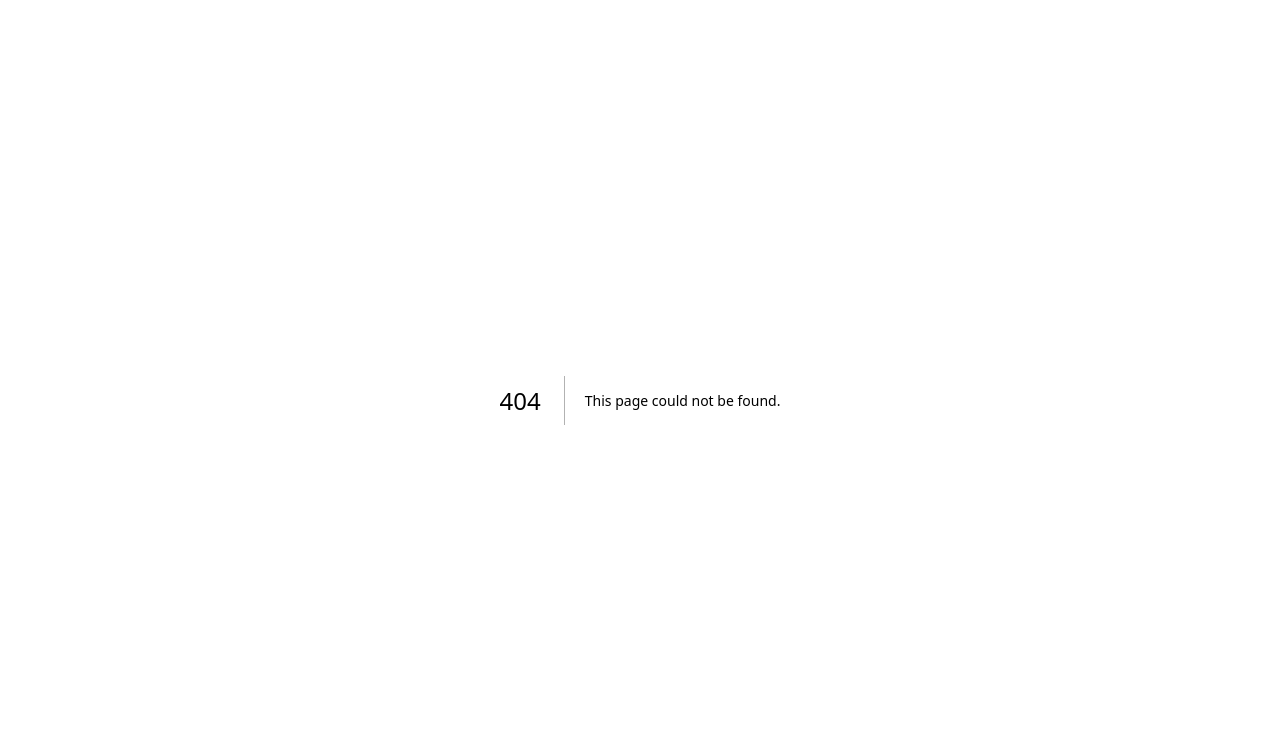
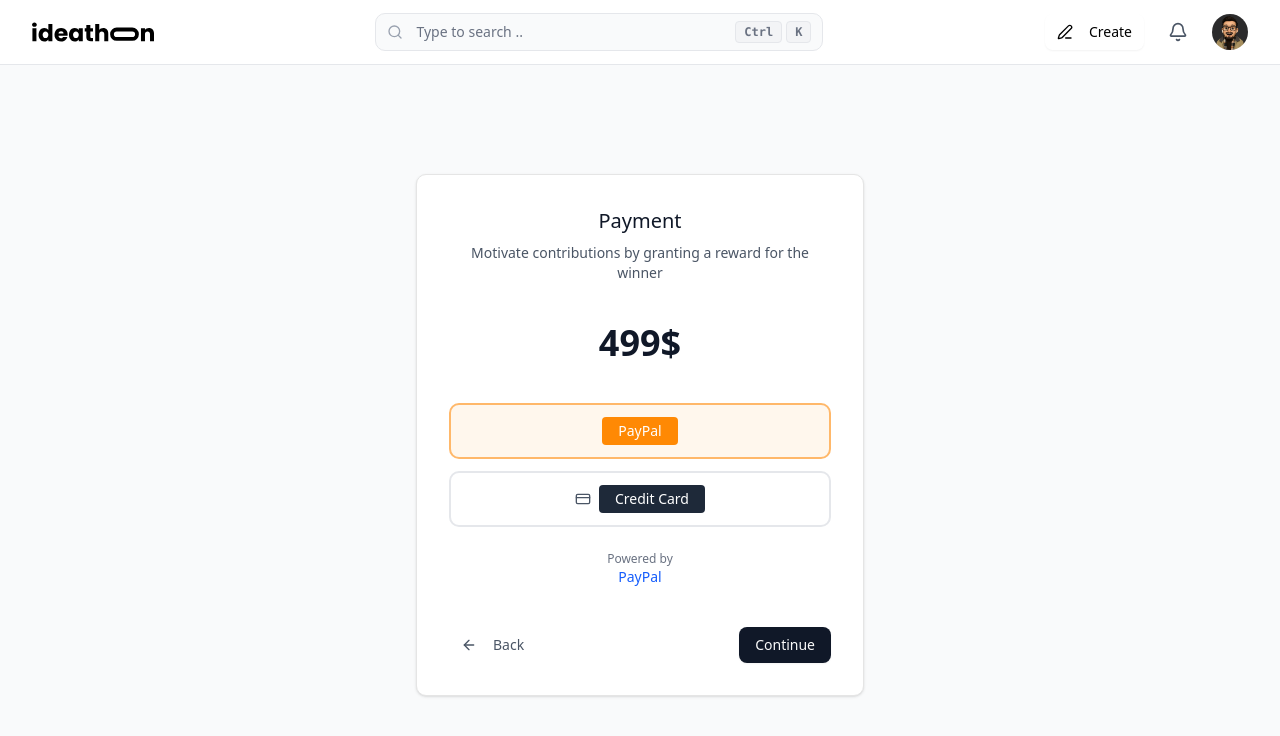
Before and after one commit to aminehabchi/IdeaThon, a Next.js app in the folder frontend/: page /create/publish in a window 1280 px wide. Before the commit this address had no page. Shown: the top 736 px of the page. Built offline with nearby package versions, Linux system fonts and the light colour scheme.

Commit message:
adding the payment

```diff
--- /dev/null
+++ b/frontend/app/(dashboard)/create/publish/page.jsx
@@ -0,0 +1,13 @@
+import React from 'react'
+import PaymentPage from '@/components/payment'
+import { DashboardNavbar } from '@/components/dashboardNavbar'
+const page = () => {
+  return (
+    <>
+        <DashboardNavbar/>
+        <PaymentPage />
+    </>
+  )
+}
+
+export default page
--- /dev/null
+++ b/frontend/components/payment.jsx
@@ -0,0 +1,168 @@
+"use client";
+
+import { useState } from "react";
+import { Button } from "@/components/ui/button";
+import { ArrowLeft, Check, CreditCard } from "lucide-react";
+import Link from "next/link";
+
+export default function PaymentPage() {
+  const [paymentMethod, setPaymentMethod] = useState("paypal");
+  const [isProcessing, setIsProcessing] = useState(false);
+  const [paymentSuccess, setPaymentSuccess] = useState(false);
+
+  const handlePayment = async () => {
+    setIsProcessing(true);
+
+    // Simulate payment processing
+    await new Promise(resolve => setTimeout(resolve, 3000));
+
+    setIsProcessing(false);
+    setPaymentSuccess(true);
+  };
+
+  if (paymentSuccess) {
+    return (
+     <PaymentSuccess></PaymentSuccess>
+    );
+  }
+
+  return (
+    <div className=" mt-[-30px] min-h-screen bg-gray-50 flex items-center justify-center p-4">
+      <div className="max-w-md w-full">
+        <div className="bg-white rounded-lg shadow-sm border p-8 space-y-6">
+          <div className="text-center">
+            <h1 className="text-xl font-medium text-gray-900 mb-2">Payment</h1>
+            <p className="text-sm text-gray-600">
+              Motivate contributions by granting a reward for the winner
+            </p>
+          </div>
+
+          {/* Price */}
+          <div className="text-center py-4">
+            <div className="text-4xl font-bold text-gray-900">499$</div>
+          </div>
+
+          {/* Payment Methods */}
+          <div className="space-y-3">
+            {/* PayPal */}
+            <button
+              onClick={() => setPaymentMethod("paypal")}
+              className={`w-full p-3 rounded-lg border-2 transition-colors ${
+                paymentMethod === "paypal"
+                  ? "border-orange-300 bg-orange-50"
+                  : "border-gray-200 hover:border-gray-300"
+              }`}
+            >
+              <div className="flex items-center justify-center space-x-2">
+                <div className="bg-orange-400 text-white px-4 py-1 rounded text-sm font-medium">
+                  PayPal
+                </div>
+              </div>
+            </button>
+
+            {/* Credit Card */}
+            <button
+              onClick={() => setPaymentMethod("card")}
+              className={`w-full p-3 rounded-lg border-2 transition-colors ${
+                paymentMethod === "card"
+                  ? "border-gray-400 bg-gray-50"
+                  : "border-gray-200 hover:border-gray-300"
+              }`}
+            >
+              <div className="flex items-center justify-center space-x-2">
+                <CreditCard className="w-4 h-4 text-gray-600" />
+                <div className="bg-gray-800 text-white px-4 py-1 rounded text-sm font-medium">
+                  Credit Card
+                </div>
+              </div>
+            </button>
+          </div>
+
+          {/* Powered by PayPal */}
+          <div className="text-center">
+            <p className="text-xs text-gray-500">Powered by</p>
+            <div className="text-sm font-medium text-blue-600">PayPal</div>
+          </div>
+
+          {/* Navigation */}
+          <div className="flex items-center justify-between pt-4">
+            <Button variant="ghost" asChild className="text-gray-600">
+              <Link href="/ideas" className="flex items-center space-x-2">
+                <ArrowLeft className="w-4 h-4" />
+                <span>Back</span>
+              </Link>
+            </Button>
+
+            <Button
+              onClick={handlePayment}
+              disabled={isProcessing}
+              className="bg-gray-900 hover:bg-gray-800"
+            >
+              {isProcessing ? (
+                <div className="flex items-center space-x-2">
+                  <div className="w-4 h-4 border-2 border-white border-t-transparent rounded-full animate-spin"></div>
+                  <span>Processing...</span>
+                </div>
+              ) : (
+                "Continue"
+              )}
+            </Button>
+          </div>
+        </div>
+      </div>
+    </div>
+  );
+}
+
+
+export function PaymentSuccess() {
+    return (
+        <div className=" min-h-screen bg-gray-50 flex items-center justify-center p-4">
+        <div className="max-w-md w-full text-center">
+          <div className="bg-white rounded-lg shadow-sm border p-8 space-y-6">
+            <h1 className="text-xl font-medium text-gray-900">Payment</h1>
+            <p className="text-sm text-gray-600">
+                Payment was successful! Thank you for your contribution.
+            </p>
+
+            {/* Success State */}
+            <div className="py-8">
+              <div className="flex items-center justify-center space-x-4 mb-4">
+                <div className="flex items-center space-x-2">
+                  <div className="w-3 h-3 rounded-full border-2 border-gray-300 bg-white"></div>
+                  <span className="text-sm text-gray-500">Start</span>
+                </div>
+                <div className="w-8 h-px bg-gray-300"></div>
+                <div className="flex items-center space-x-2">
+                  <div className="w-3 h-3 rounded-full border-2 border-gray-300 bg-gray-300"></div>
+                  <span className="text-sm text-gray-900 font-medium">Paid</span>
+                </div>
+              </div>
+
+              <div className="flex items-center justify-center mb-6">
+                <div className="w-6 h-6 bg-green-500 rounded-full flex items-center justify-center">
+                  <Check className="w-4 h-4 text-white" />
+                </div>
+              </div>
+
+              <p className="text-green-600 font-medium">Paid Successfully</p>
+            </div>
+
+            {/* Navigation */}
+            <div className="flex items-center justify-between pt-4">
+              <Button variant="ghost" asChild className="text-gray-600">
+                <Link href="/ideas" className="flex items-center space-x-2">
+                  <ArrowLeft className="w-4 h-4" />
+                  <span>Back</span>
+                </Link>
+              </Button>
+
+              <Button asChild className="bg-gray-900 hover:bg-gray-800">
+                <Link href="/ideas">Continue</Link>
+              </Button>
+            </div>
+          </div>
+        </div>
+      </div>
+    );
+}
```
